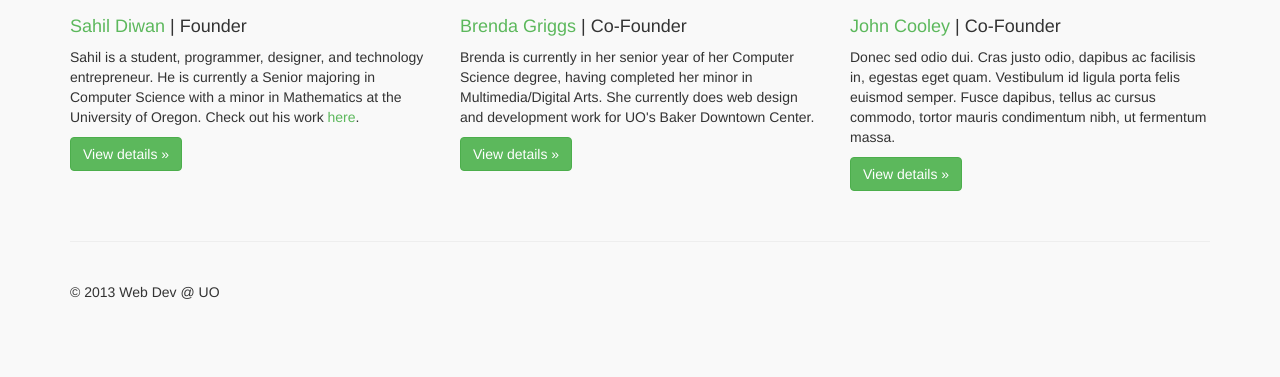
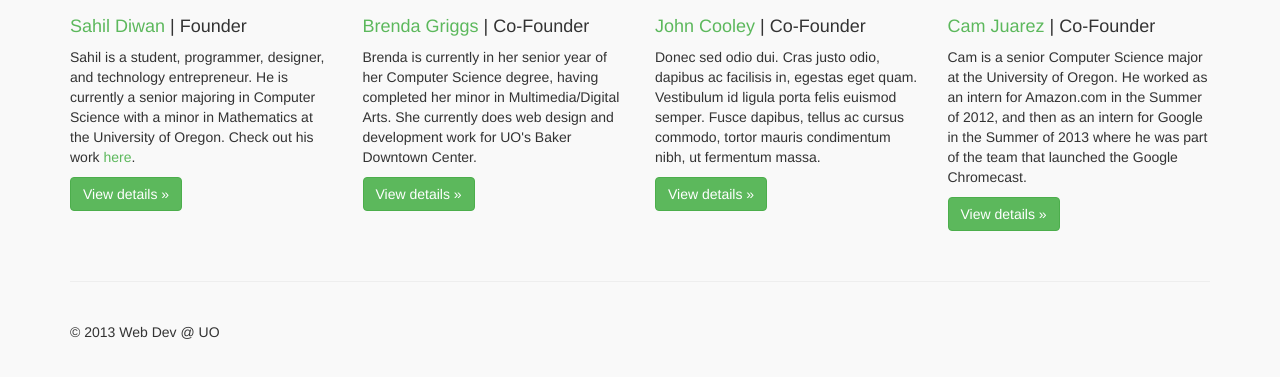
Before and after one commit to sahildiwan/Web-Dev, a plain HTML site: page about.html in a window 1280 px wide. Shown: the part 317-694 px from the top of the page. Drawn offline with Linux system fonts and the light colour scheme.

Commit message:
Content update

```diff
--- a/about.html
+++ b/about.html
@@ -57,22 +57,28 @@
             <div class="col-lg-12">
                 <h2>About the team</h2>
             </div>
-            <div class="col-lg-4">
+            <div class="col-lg-3">
                 <h4><a href="http://sahildiwan.com/" target="_blank">Sahil Diwan</a> | Founder</h4>
-                <p>Sahil is a student, programmer, designer, and technology entrepreneur. He is currently a Senior majoring in Computer Science with a minor in Mathematics at the University of Oregon. Check out his work <a href="http:/sahildiwan.com/" target="_blank">here</a>.</p>
+                <p>Sahil is a student, programmer, designer, and technology entrepreneur. He is currently a senior majoring in Computer Science with a minor in Mathematics at the University of Oregon. Check out his work <a href="http:/sahildiwan.com/" target="_blank">here</a>.</p>
                 <p><a class="btn btn-primary" href="http://sahildiwan.com/" target="_blank" role="button">View details &raquo;</a>
                 </p>
             </div>
-            <div class="col-lg-4">
+            <div class="col-lg-3">
                 <h4><a href="http://ix.cs.uoregon.edu/~brendag/" target="_blank">Brenda Griggs</a> | Co-Founder</h4>
                 <p>Brenda is currently in her senior year of her Computer Science degree, having completed her minor in Multimedia/Digital Arts. She currently does web design and development work for UO's Baker Downtown Center.</p>
                 <p><a class="btn btn-primary" href="http://ix.cs.uoregon.edu/~brendag/" target="_blank" role="button">View details &raquo;</a>
                 </p>
             </div>
-            <div class="col-lg-4">
+            <div class="col-lg-3">
                 <h4><a href="#" target="_blank">John Cooley</a> | Co-Founder</h4>
                 <p>Donec sed odio dui. Cras justo odio, dapibus ac facilisis in, egestas eget quam. Vestibulum id ligula porta felis euismod semper. Fusce dapibus, tellus ac cursus commodo, tortor mauris condimentum nibh, ut fermentum massa.</p>
                 <p><a class="btn btn-primary" href="#" target="_blank" role="button">View details &raquo;</a>
+                </p>
+            </div>
+            <div class="col-lg-3">
+                <h4><a href="http://camjuarez.com/" target="_blank">Cam Juarez</a> | Co-Founder</h4>
+                <p>Cam is a senior Computer Science major at the University of Oregon. He worked as an intern for Amazon.com in the Summer of 2012, and then as an intern for Google in the Summer of 2013 where he was part of the team that launched the Google Chromecast.</p>
+                <p><a class="btn btn-primary" href="http://sahildiwan.com/" target="_blank" role="button">View details &raquo;</a>
                 </p>
             </div>
         </div>
```
